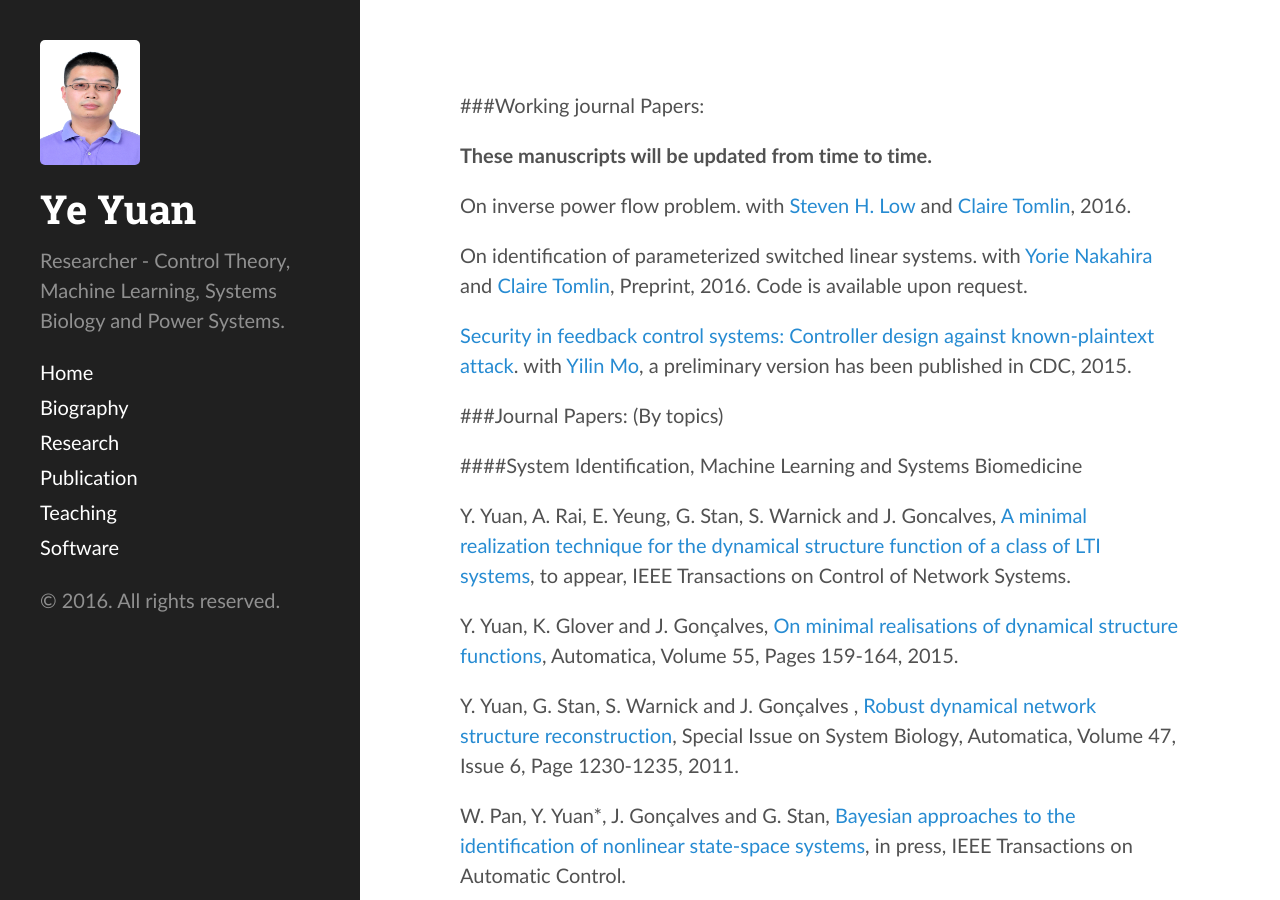
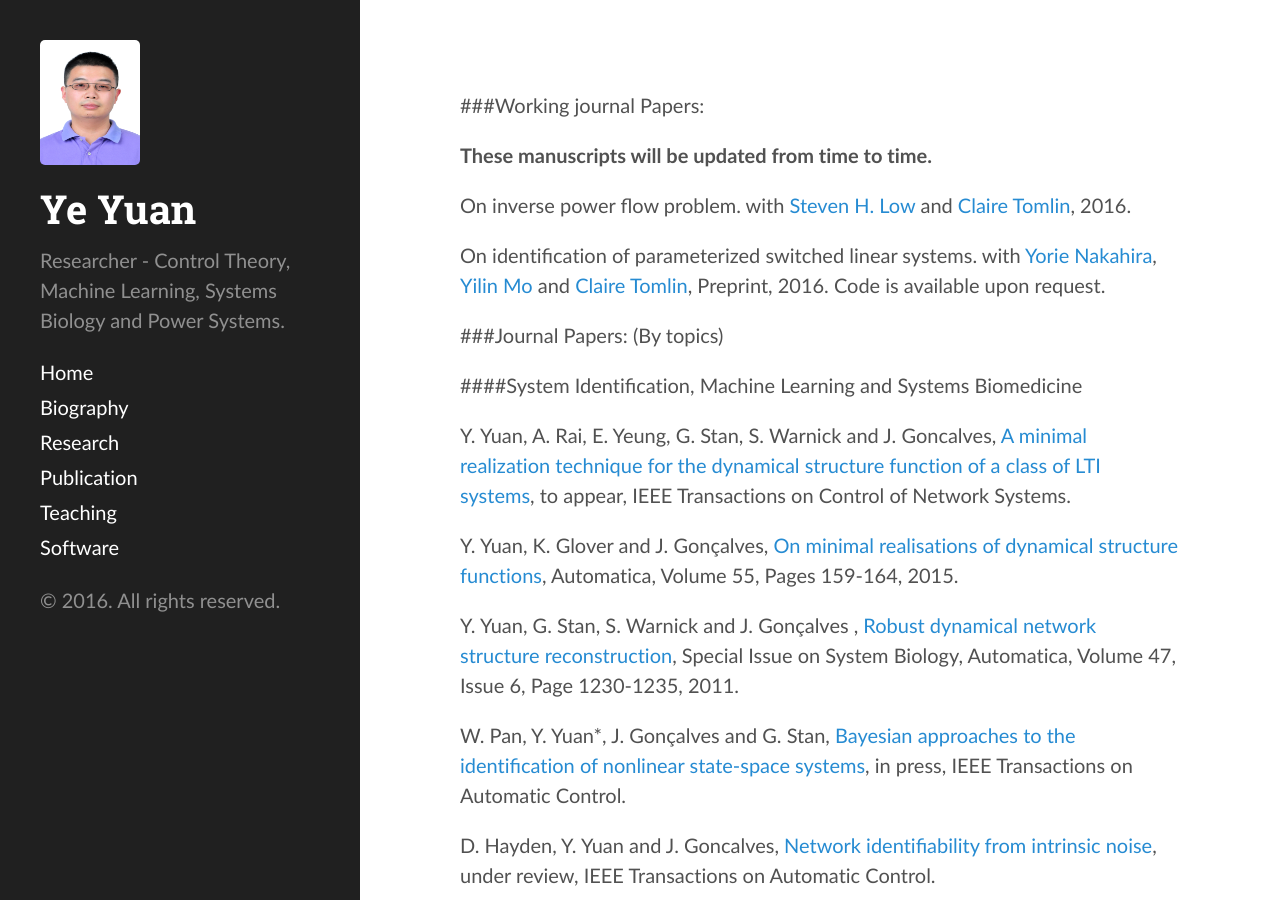
Before and after one commit to yy311/yy311.github.io, a Jekyll site: the page built from publication.md, in a window 1280 px wide and 900 px high. Built offline with Jekyll 4.4.1, drawn with Linux system fonts in a browser that asks for light colours; some of the changed text lies outside the part shown.

Commit message:
Update publication.md

```diff
--- a/publication.md
+++ b/publication.md
@@ -8,9 +8,8 @@
 
 On inverse power flow problem. with [Steven H. Low](http://netlab.caltech.edu/~slow/) and [Claire Tomlin](http://www.eecs.berkeley.edu/~tomlin/), 2016.
 
-On identification of parameterized switched linear systems. with [Yorie Nakahira](https://directory.caltech.edu/personnel/ynakahir) and [Claire Tomlin](http://www.eecs.berkeley.edu/~tomlin/), Preprint, 2016. Code is available upon request.
+On identification of parameterized switched linear systems. with [Yorie Nakahira](https://directory.caltech.edu/personnel/ynakahir), [Yilin Mo](http://yilinmo.github.io/) and [Claire Tomlin](http://www.eecs.berkeley.edu/~tomlin/), Preprint, 2016. Code is available upon request.
 
-[Security in feedback control systems: Controller design against known-plaintext attack](https://www.authorea.com/users/62980/articles/74733). with [Yilin Mo](http://yilinmo.github.io/), a preliminary version has been published in CDC, 2015.
 
 
 ###Journal Papers: (By topics)
```
Also changed, not shown: other parts of publication.md (+3 -0 lines).
